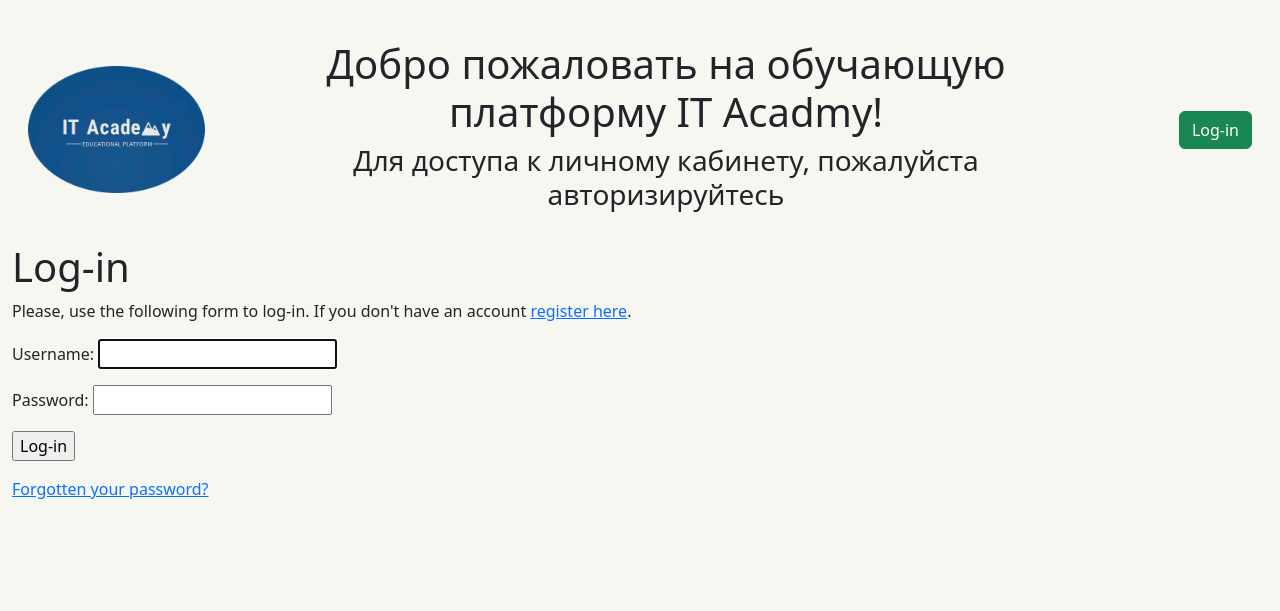
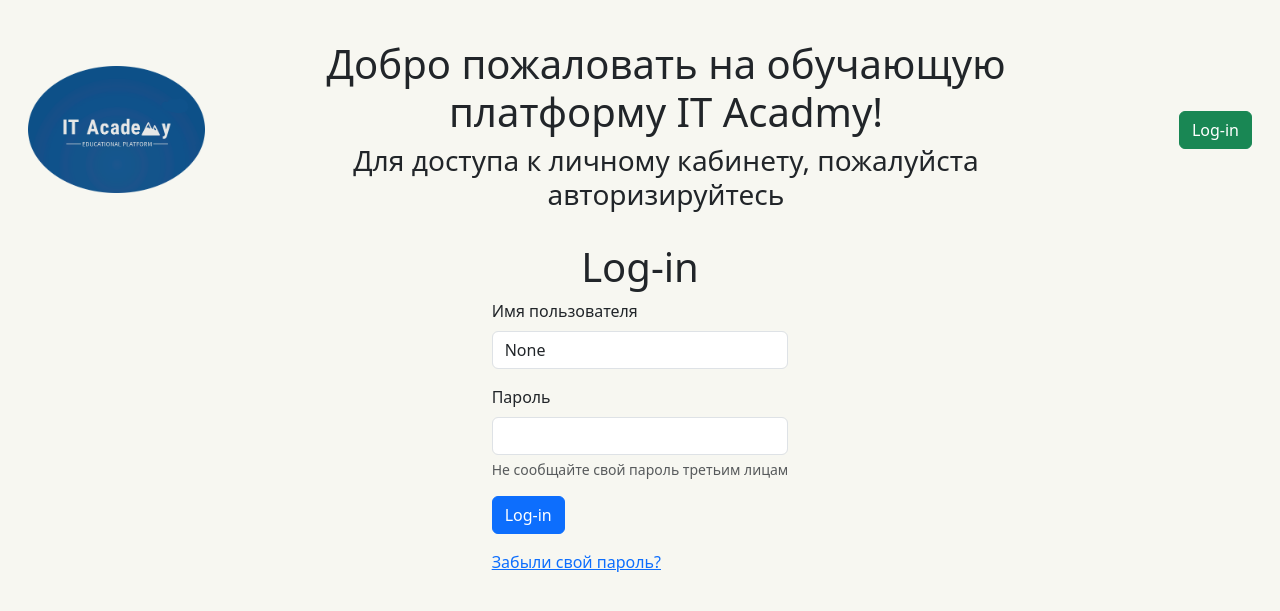
Before and after one commit to Lettrt/LMS-system, a Django app: page /account/login/ in a window 1280 px wide. Shown: the top 611 px of the page. Run offline with Django 4.2, Linux system fonts and the light colour scheme.

Commit message:
login rework

```diff
--- a/account/templates/registration/login.html
+++ b/account/templates/registration/login.html
@@ -1,31 +1,42 @@
 {% extends "base.html" %}
 
-{% block title %}Log-in{% endblock %}
+{% block title %}Log-in{% endblock title %}
 
 {% block content %}
-<h1>Log-in</h1>
+<div class="d-flex justify-content-center align-items-center">
+    <!-- Добавлены классы и стиль -->
+    <div class="row">
+        <div class="col">
+            <h1 class="text-center">Log-in</h1>
             {% if form.errors %}
-<p>
-    Your username and password didn't match.
-    Please try again.
-</p>
-{% else %}
-<p>
-    Please, use the following form to log-in.
-    If you don't have an account <a href="#">register here</a>.
+            <p class="alert alert-danger">
+                Указан неверный логин или пароль
             </p>
             {% endif %}
-<div class="login-form">
             <form action="{% url 'login' %}" method="post">
-        {{ form.as_p }}
                 {% csrf_token %}
+                <div class="mb-3">
+                    <label for="{{ form.username.id_for_label }}" class="form-label">Имя пользователя</label>
+                    <input type="text" name="{{ form.username.name }}" class="form-control"
+                        id="{{ form.username.id_for_label }}" value="{{ form.username.value }}"
+                        aria-describedby="usernameHelp">
+
+                </div>
+                <div class="mb-3">
+                    <label for="{{ form.password.id_for_label }}" class="form-label">Пароль</label>
+                    <input type="password" name="{{ form.password.name }}" class="form-control"
+                        id="{{ form.password.id_for_label }}">
+                    <div id="usernameHelp" class="form-text">Не сообщайте свой пароль третьим лицам</div>
+                </div>
                 <input type="hidden" name="next" value="{{ next }}" />
-        <p><input type="submit" value="Log-in"></p>
+                <button type="submit" class="btn btn-primary">Log-in</button>
             </form>
-    <p>
+            <p class="mt-3">
                 <a href="{% url 'password_reset' %}">
-            Forgotten your password?
+                    Забыли свой пароль?
                 </a>
             </p>
         </div>
-{% endblock %}
+    </div>
+</div>
+{% endblock content %}
```
Lines whose indentation alone changed are shown as unchanged.
